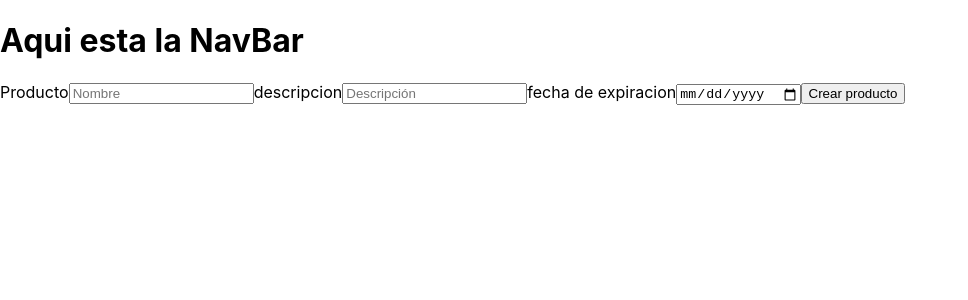
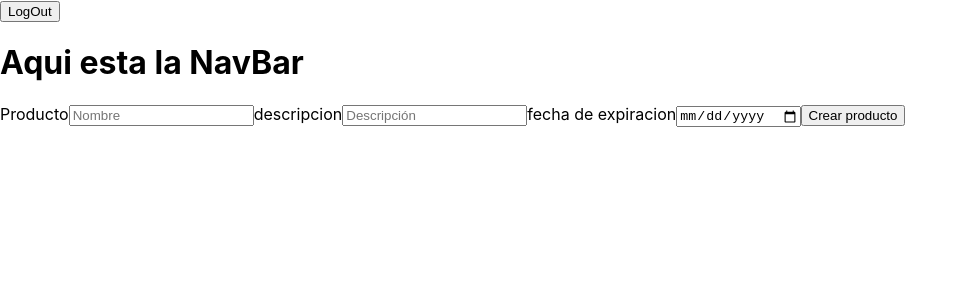
Before and after one commit to cuellojuancruz/El-Sueno-Front, a React (Create React App) app: page /home in a window 1280 px wide. Shown: the top 300 px of the page, without its empty margins (0-968 px from the left). Built offline with nearby package versions, Linux system fonts and the light colour scheme.

Commit message:
creacion del Login

```diff
--- a/src/App.js
+++ b/src/App.js
@@ -1,14 +1,18 @@
 import NavBar  from "./components/NavBar/NavBar";
 import Home from "./components/Home/Home";
+import Login from "./components/Login/Login";
 
 
 import React from "react";
 import { Route } from "react-router-dom";
 import './App.css';
+import LogOut from "./components/LogOut/LogOut";
 
 function App() {
   return (
     <React.Fragment>
+      <Route exact path="/" component={Login} />
+      <Route path="/home" component={LogOut} />
       <Route path="/home" component={NavBar} />
       <Route exact path="/home" component={Home} />
     </React.Fragment>
--- /dev/null
+++ b/src/components/LogOut/LogOut.js
@@ -0,0 +1,11 @@
+import React from "react";
+import { useAuth0 } from "@auth0/auth0-react";
+
+function LogOut(){
+    const { logout } = useAuth0()
+
+    return <button onClick={() => logout({returnTo: window.location.origin})}>LogOut</button>
+}
+
+
+export default LogOut
--- /dev/null
+++ b/src/components/Login/Login.js
@@ -0,0 +1,11 @@
+import React from "react";
+import { useAuth0 } from "@auth0/auth0-react";
+
+function Login(){
+    const { loginWithRedirect } = useAuth0()
+
+    return <button onClick={() => loginWithRedirect()}>Login</button>
+}
+
+
+export default Login
--- a/src/index.js
+++ b/src/index.js
@@ -6,12 +6,15 @@ import reportWebVitals from './reportWebVitals';
 import { BrowserRouter } from 'react-router-dom';
 import { Provider } from 'react-redux';
 import { store } from './store/index';
+import  { Auth0Provider } from "@auth0/auth0-react"
 
 ReactDOM.render(
   <Provider store={store}>
     {/* <React.StrictMode> */}
       <BrowserRouter>
-          <App />
+        <Auth0Provider domain="dev-4ivkxcfj.us.auth0.com" clientId="F1atauA05Hr2iD9NveSQuRk9sI0ELQjg" redirectUri="http://localhost:3000/home">
+          <App/>
+        </Auth0Provider>
       </BrowserRouter>
     {/* </React.StrictMode> */}
   </Provider>,
```
